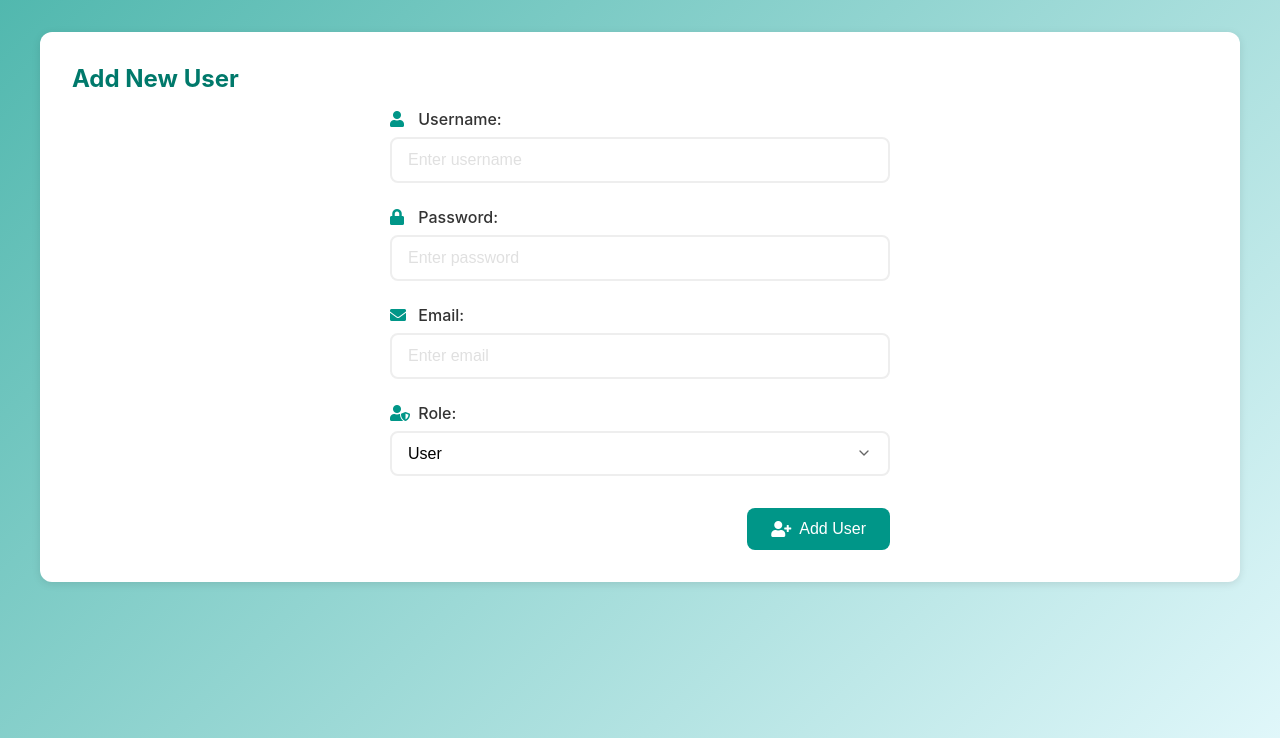
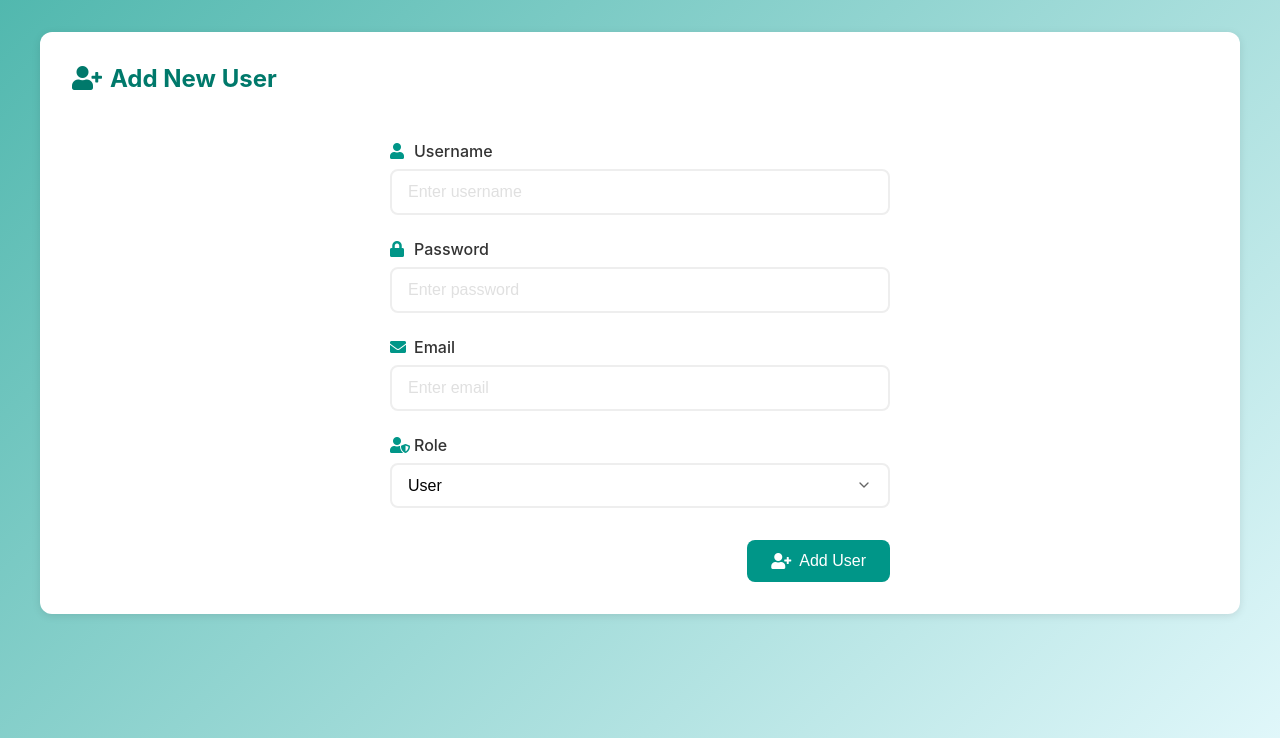
Before and after one commit to lroquec/devops-simple, a Flask app: page /add_user in a window 1280 px wide. Shown: the part 62-800 px from the top of the page. Run offline with Flask 3, Linux system fonts and the light colour scheme; a user stored in the database is signed in; some libraries are stand-ins or nearby versions.

Commit message:
Refactor add_user.html for improved structure and readability, including updated form layout and styling.

```diff
--- a/admin-service/templates/add_user.html
+++ b/admin-service/templates/add_user.html
@@ -3,16 +3,15 @@
 {% block title %}Add User{% endblock %}
 
 {% block content %}
-<div class="content">
 <div class="users-list-container">
-        <div class="list-header">
-            <h2>Add New User</h2>
+    <div class="form-title">
+        <h2><i class="fas fa-user-plus"></i> Add New User</h2>
     </div>
+
     <form action="{{ url_for('add_user') }}" method="POST" class="user-form">
         <div class="form-group">
             <label for="username">
-                    <i class="fas fa-user"></i>
-                    Username:
+                <i class="fas fa-user"></i>Username
             </label>
             <input type="text"
                    id="username"
@@ -22,10 +21,10 @@
                    pattern=".{3,}"
                    title="Username must be at least 3 characters">
         </div>
+
         <div class="form-group">
             <label for="password">
-                    <i class="fas fa-lock"></i>
-                    Password:
+                <i class="fas fa-lock"></i>Password
             </label>
             <input type="password"
                    id="password"
@@ -35,10 +34,10 @@
                    pattern=".{6,}"
                    title="Password must be at least 6 characters">
         </div>
+
         <div class="form-group">
             <label for="email">
-                    <i class="fas fa-envelope"></i>
-                    Email:
+                <i class="fas fa-envelope"></i>Email
             </label>
             <input type="email"
                    id="email"
@@ -46,16 +45,21 @@
                    placeholder="Enter email"
                    required>
         </div>
+
         <div class="form-group">
             <label for="role">
-                    <i class="fas fa-user-shield"></i>
-                    Role:
+                <i class="fas fa-user-shield"></i>Role
             </label>
             <select id="role" name="role" required>
                 <option value="user">User</option>
                 <option value="admin">Admin</option>
             </select>
         </div>
+
+        {% if msg %}
+        <div class="alert">{{ msg }}</div>
+        {% endif %}
+
         <div class="form-actions">
             <button type="submit" class="btn">
                 <i class="fas fa-user-plus"></i>
@@ -64,5 +68,4 @@
         </div>
     </form>
 </div>
-</div>
 {% endblock %}
```
Lines whose indentation alone changed are shown as unchanged.
